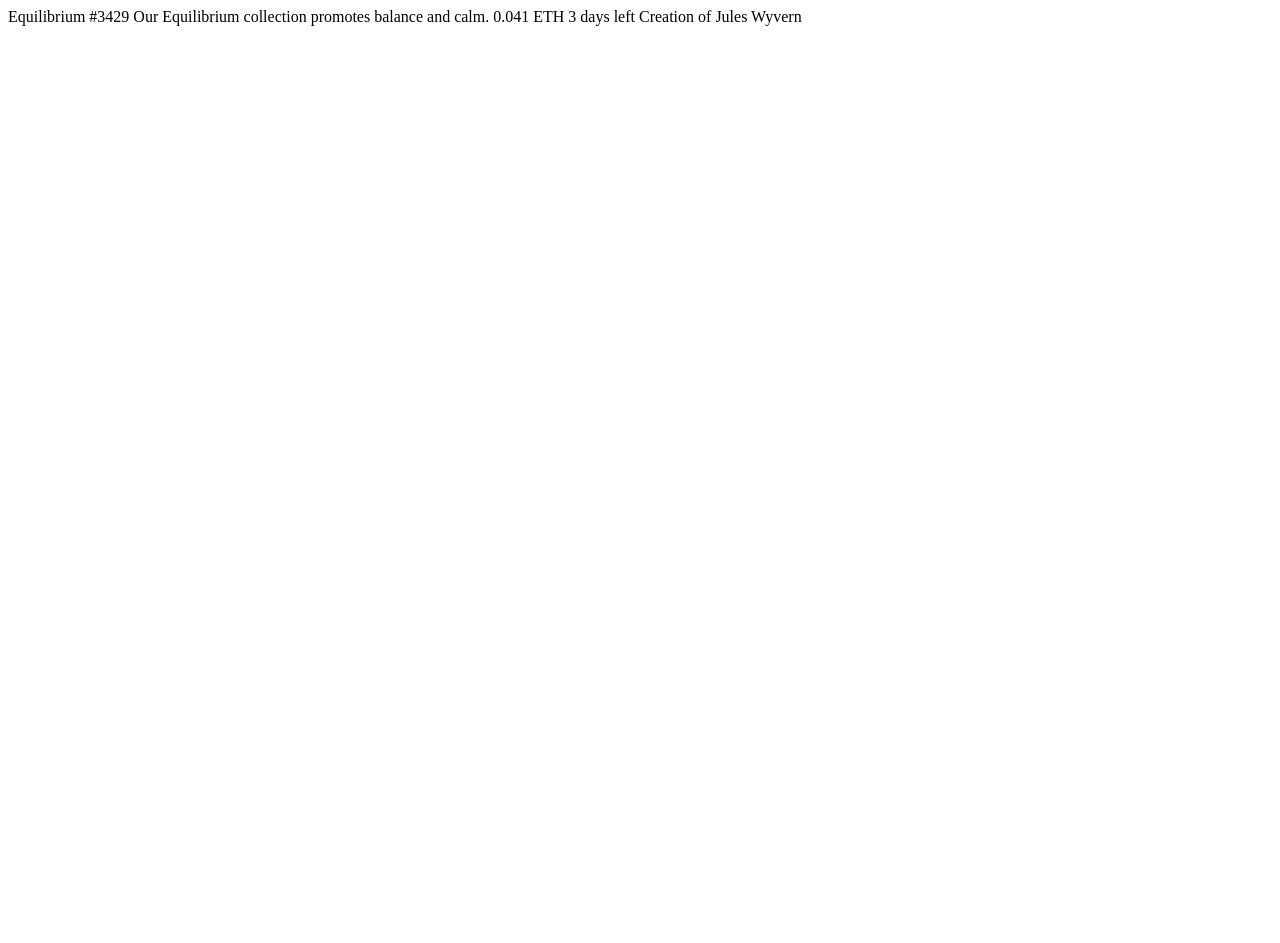
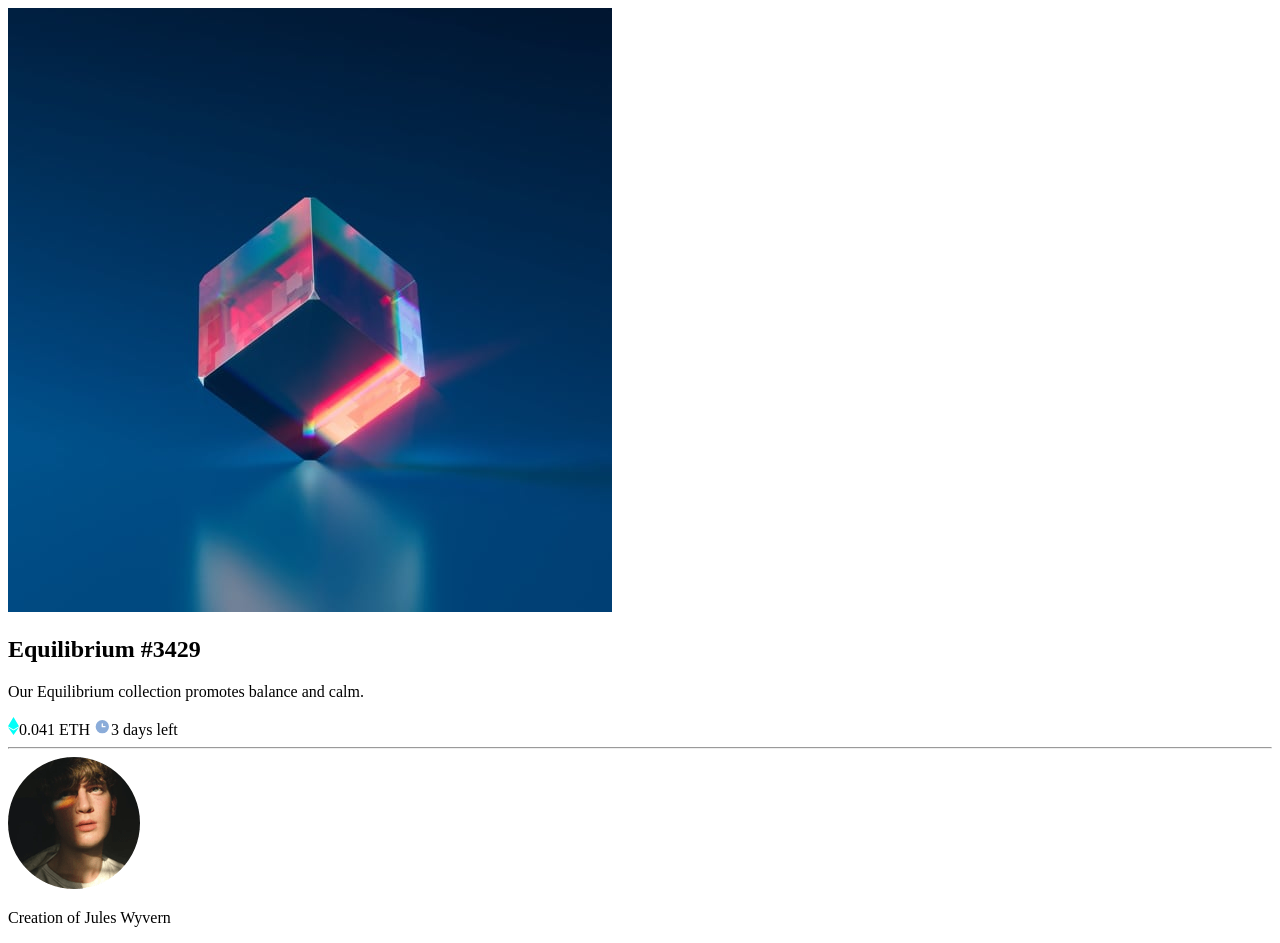
Before and after one commit to ad-monir2001/nft-preview-card-component-main, a plain HTML site: page index.html in a window 1280 px wide. Before the commit the page ends 800 px from the top, so only its background shows below. Drawn offline with Linux system fonts and the light colour scheme.

Commit message:
html done

```diff
--- a/index.html
+++ b/index.html
@@ -5,7 +5,7 @@
     <meta name="viewport" content="width=device-width, initial-scale=1.0" />
     <!-- displays site properly based on user's device -->
 
-    <link rel="stylesheet" href="style.css">
+    <link rel="stylesheet" href="style.css" />
 
     <link
       rel="icon"
@@ -17,7 +17,19 @@
     <title>Frontend Mentor | NFT preview card component</title>
   </head>
   <body>
-    Equilibrium #3429 Our Equilibrium collection promotes balance and calm.
-    0.041 ETH 3 days left Creation of Jules Wyvern
+    <div class="card__container">
+      <img src="./images/image-equilibrium.jpg" alt="image of Equilibrium" />
+      <h2>Equilibrium #3429</h2>
+      <p>Our Equilibrium collection promotes balance and calm.</p>
+      <div class="balance">
+        <span><img src="./images/icon-ethereum.svg" alt="" />0.041 ETH</span>
+        <span><img src="./images/icon-clock.svg" alt="" />3 days left</span>
+      </div>
+      <hr />
+      <div class="profile">
+        <img src="./images/image-avatar.png" alt="" />
+        <p><span>Creation of </span> Jules Wyvern</p>
+      </div>
+    </div>
   </body>
 </html>
```
